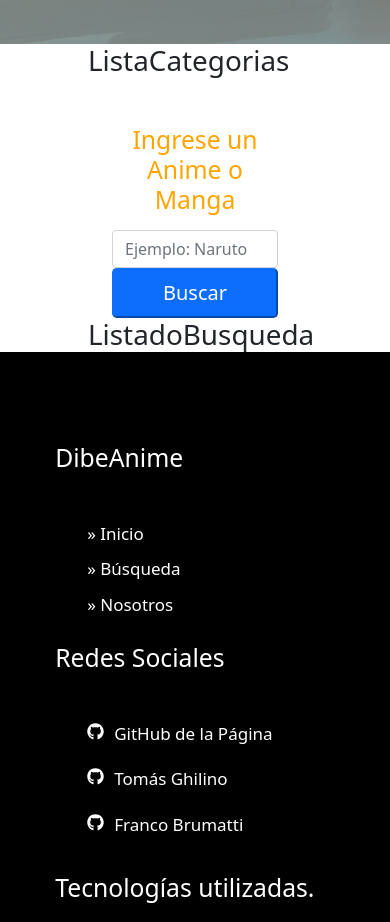
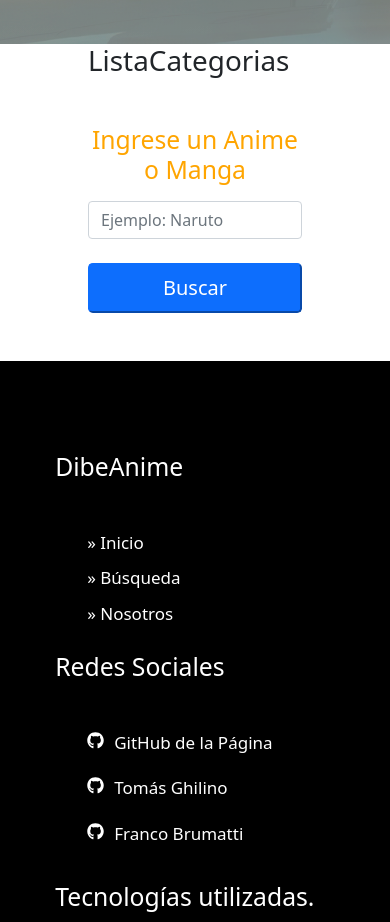
Before and after one commit to tomasghilino/DibeAnime, a React (Create React App) app: page / in a window 390 px wide. Shown: the part 800-1722 px from the top of the page. Built offline with nearby package versions, Linux system fonts and the light colour scheme.

Commit message:
funcionalidad busqueda

```diff
--- a/src/App.js
+++ b/src/App.js
@@ -1,4 +1,4 @@
-import React, { Fragment, useState } from 'react';
+import React, { Fragment } from 'react';
 
 //Componentes
 import Header from './components/Header/Header';
@@ -8,9 +8,10 @@ import ListadoBusqueda from './components/ListadoBusqueda/ListadoBusqueda';
 import ListaCategorias from './components/ListaCategorias/ListaCategorias';
 import Footer from './components/Footer/Footer';
 
+// Providers
+import AnimeProvider from './contexts/AnimeContext';
+
 function App() {
-  const [busqueda, guardarBusqueda] = useState('');
-
   return (
     <Fragment>
       <Navbar />
@@ -24,9 +25,11 @@ function App() {
             </div>
           </div>
           <div className="col-sm-10">
-            <div className="container">
-              <Formulario guardarBusqueda={guardarBusqueda} />
-              <ListadoBusqueda /> {/* carga condicional mas adelante */}
+            <div className="mb-5">
+              <AnimeProvider>
+                <Formulario />
+                <ListadoBusqueda /> {/* carga condicional mas adelante */}
+              </AnimeProvider>
             </div>
           </div>
         </div>
--- /dev/null
+++ b/src/components/AnimeCard/AnimeCard.jsx
@@ -0,0 +1,16 @@
+import React from 'react';
+
+const AnimeCard = ({ anime }) => {
+  return (
+    <div className="col-lg-3">
+      <div className="card">
+        <img className="card-img-top" src={anime.image_url} alt="" />
+        <div className="card-body">
+          <p className="card-text">{anime.mal_id}</p>
+        </div>
+      </div>
+    </div>
+  );
+};
+
+export default AnimeCard;
--- a/src/components/Formulario/Formulario.jsx
+++ b/src/components/Formulario/Formulario.jsx
@@ -1,8 +1,11 @@
-import React, { useState } from 'react';
+import React, { useState, useContext } from 'react';
 import Error from '../Error/Error';
+import { AnimeContext } from '../../contexts/AnimeContext';
 import './Formulario.css';
 
-const Formulario = ({ guardarBusqueda }) => {
+const Formulario = () => {
+  const { guardarInputCtx, guardarConsultar } = useContext(AnimeContext);
+
   // states
   const [input, guardarInput] = useState('');
   const [error, guardarError] = useState(false);
@@ -13,8 +16,7 @@ const Formulario = ({ guardarBusqueda }) => {
   };
 
   // cuando usuario da submit
-  const buscarAnime = (e) => {
-    e.preventDefault();
+  const buscarAnime = () => {
     // VALIDACION DEL FORM
     if (input.trim() === '') {
       guardarError(true);
@@ -23,12 +25,20 @@ const Formulario = ({ guardarBusqueda }) => {
     guardarError(false);
 
     // Todo bien, pasar al componente principal
-    guardarBusqueda(input);
+    guardarInputCtx(input);
   };
 
   return (
-    <form onSubmit={buscarAnime} className="mt-5">
-      <div className="form-group text-center container">
+    <form
+      onSubmit={(e) => {
+        e.preventDefault();
+
+        buscarAnime();
+        guardarConsultar(true);
+      }}
+      className="mt-5"
+    >
+      <div className="form-group text-center container mb-3">
         <label>
           <h2 className="form-texto">Ingrese un Anime o Manga</h2>
         </label>
@@ -36,7 +46,7 @@ const Formulario = ({ guardarBusqueda }) => {
           <input
             type="text"
             placeholder="Ejemplo: Naruto"
-            className="form-control col-md-8"
+            className="form-control col-md-8 mb-4"
             onChange={obtenerInput}
           />
 
--- a/src/components/ListadoBusqueda/ListadoBusqueda.jsx
+++ b/src/components/ListadoBusqueda/ListadoBusqueda.jsx
@@ -1,7 +1,19 @@
-import React, { useState } from 'react';
+import React, { useContext } from 'react';
+import AnimeCard from '../AnimeCard/AnimeCard';
+import { AnimeContext } from '../../contexts/AnimeContext';
 
 const ListadoBusqueda = () => {
-  return <h1>ListadoBusqueda</h1>;
+  const { busquedaAnime } = useContext(AnimeContext);
+
+  if (Object.keys(busquedaAnime).length === 0) return null;
+  //Busqueda vacia *arreglar*
+  return (
+    <div className="row g-5">
+      {busquedaAnime.map((anime) => (
+        <AnimeCard key={anime.mal_id} anime={anime} />
+      ))}
+    </div>
+  );
 };
 
 export default ListadoBusqueda;
--- /dev/null
+++ b/src/contexts/AnimeContext.jsx
@@ -0,0 +1,41 @@
+import React, { createContext, useState, useEffect } from 'react';
+import axios from 'axios';
+
+// Crear el Context
+export const AnimeContext = createContext();
+
+// Provider es donde se encuentran las funciones y state
+const AnimeProvider = (props) => {
+  // crear el state del Context
+  const [input, guardarInputCtx] = useState('');
+  const [busquedaAnime, guardarBusquedaAnime] = useState({});
+  const [consultar, guardarConsultar] = useState(false);
+
+  // ejecutar el llamado a la api
+  useEffect(() => {
+    if (consultar) {
+      const obtenerAnimes = async () => {
+        const url = `https://api.jikan.moe/v3/search/anime?q=${input}`;
+
+        const animes = await axios.get(url);
+
+        guardarBusquedaAnime(animes.data.results);
+      };
+
+      obtenerAnimes();
+    }
+  }, [input, consultar]);
+
+  return (
+    <AnimeContext.Provider
+      value={{
+        busquedaAnime,
+        guardarConsultar,
+        guardarInputCtx,
+      }}
+    >
+      {props.children}
+    </AnimeContext.Provider>
+  );
+};
+export default AnimeProvider;
```
